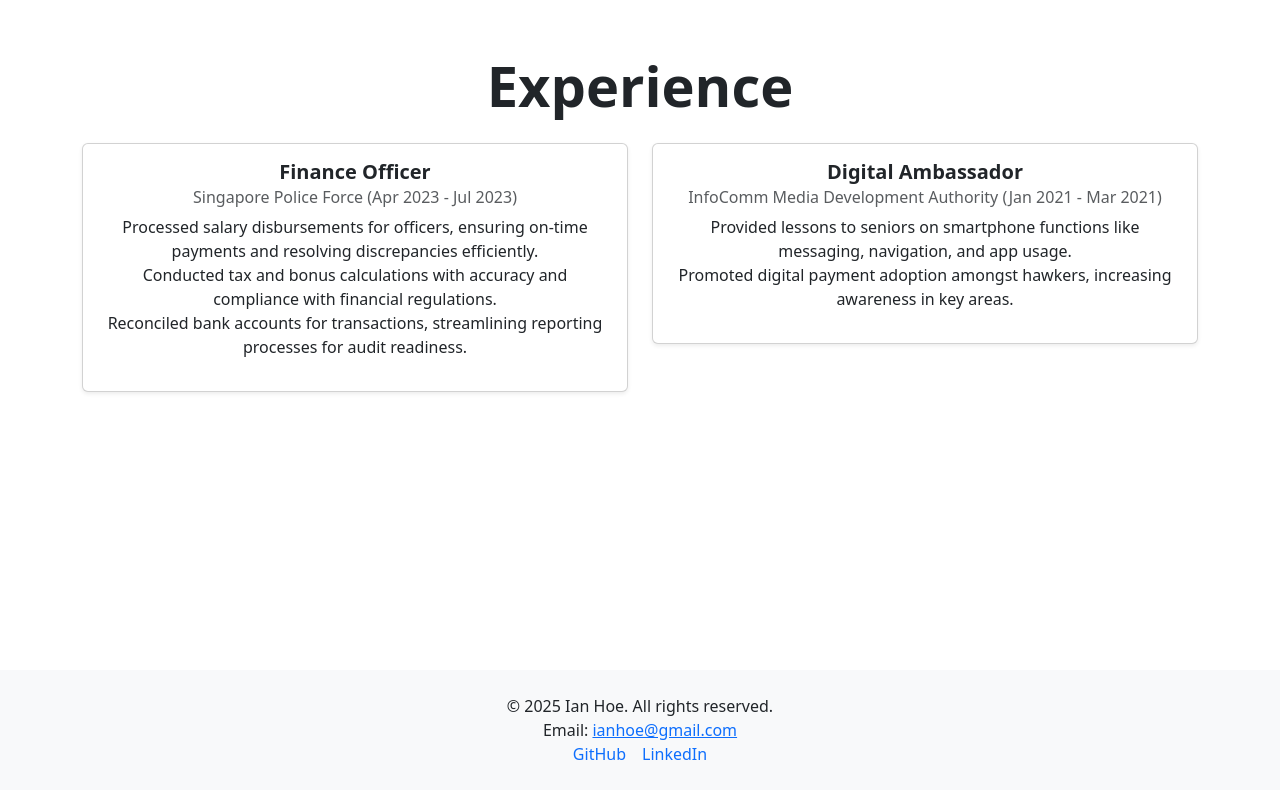
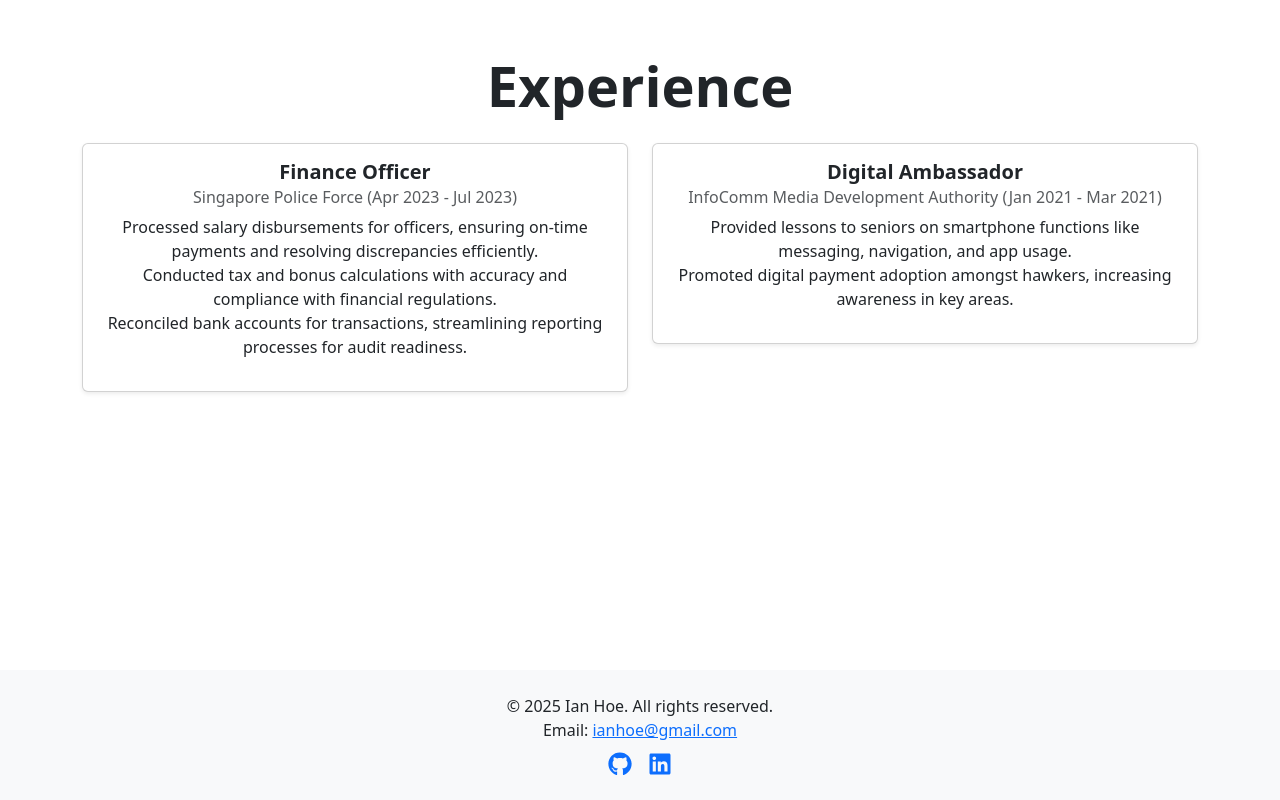
Before and after one commit to eohnai/personal-website, a React (Vite) app: page / in a window 1280 px wide. Shown: the part 1778-2578 px from the top of the page. Built offline with nearby package versions, Linux system fonts and the light colour scheme.

Commit message:
changed links to icons

```diff
--- a/package.json
+++ b/package.json
@@ -12,6 +12,7 @@
   "dependencies": {
     "react": "^18.3.1",
     "react-dom": "^18.3.1",
+    "react-icons": "^5.4.0",
     "react-scroll": "^1.9.0"
   },
   "devDependencies": {
@@ -28,6 +29,6 @@
     "vite": "^6.0.5"
   },
   "devServer": {
-  "host": "0.0.0.0"
+    "host": "0.0.0.0"
   }
 }
--- a/src/components/Footer.tsx
+++ b/src/components/Footer.tsx
@@ -1,3 +1,5 @@
+
+import { FaGithub, FaLinkedin } from "react-icons/fa";
 
 const Contact = () => {
   return (
@@ -5,14 +7,14 @@ const Contact = () => {
       <div className="container">
         <p className="mb-0">© 2025 Ian Hoe. All rights reserved.</p>
         <p className="mb-0">Email: <a href="mailto:ianhoe@gmail.com">ianhoe@gmail.com</a></p>
-          <p className="mb-0">
-            <a href="https://github.com/eohnai" target="_blank" rel="noopener noreferrer" className="text-decoration-none me-3">
-              GitHub
+        <div className="d-flex justify-content-center mt-2">
+          <a href="https://github.com/eohnai" target="_blank" rel="noopener noreferrer" className="mx-2">
+            <FaGithub size={24} />
           </a>
-            <a href="https://linkedin.com/in/ianhoe" target="_blank" rel="noopener noreferrer" className="text-decoration-none">
-              LinkedIn
+          <a href="https://linkedin.com/in/ianhoe" target="_blank" rel="noopener noreferrer" className="mx-2">
+            <FaLinkedin size={24} />
           </a>
-          </p>
+        </div>
       </div>
     </footer>
   );
```
Also changed, not shown: 2 other files (tests, documents, lock files or other folders). Lines whose indentation alone changed are shown as unchanged.
